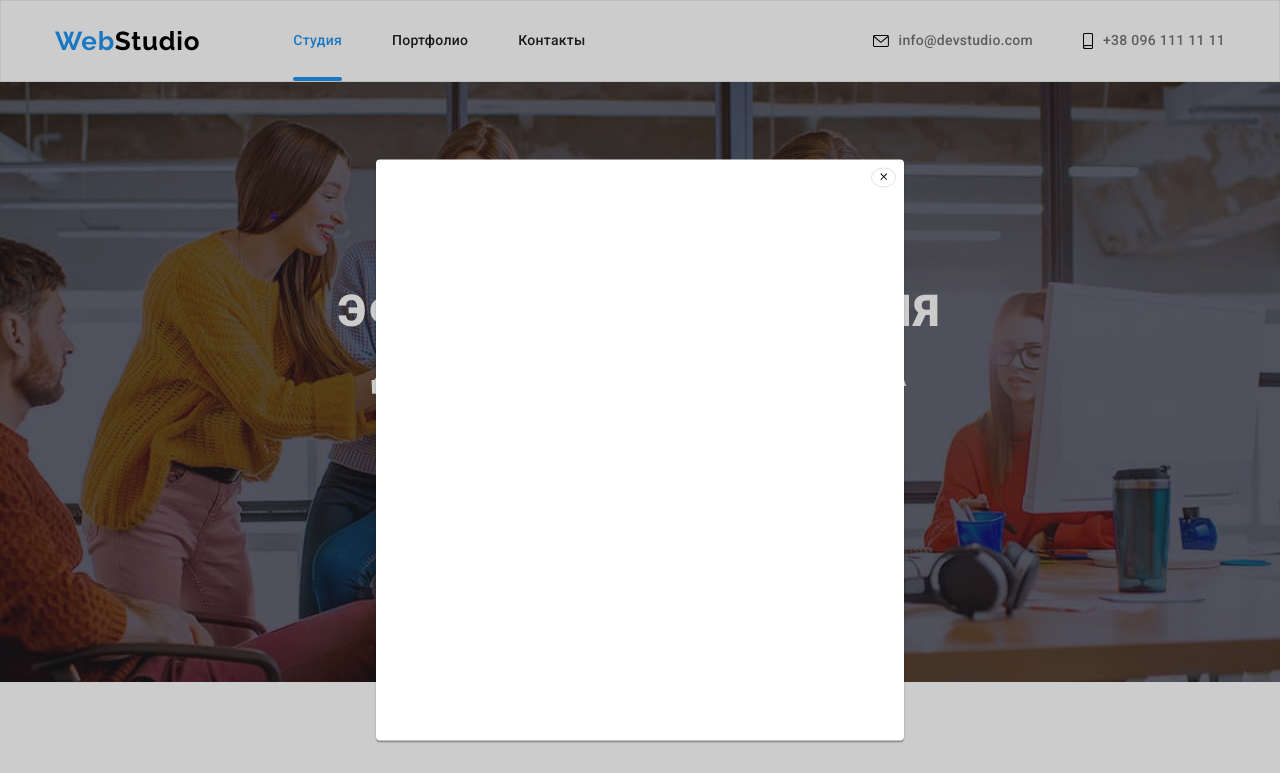
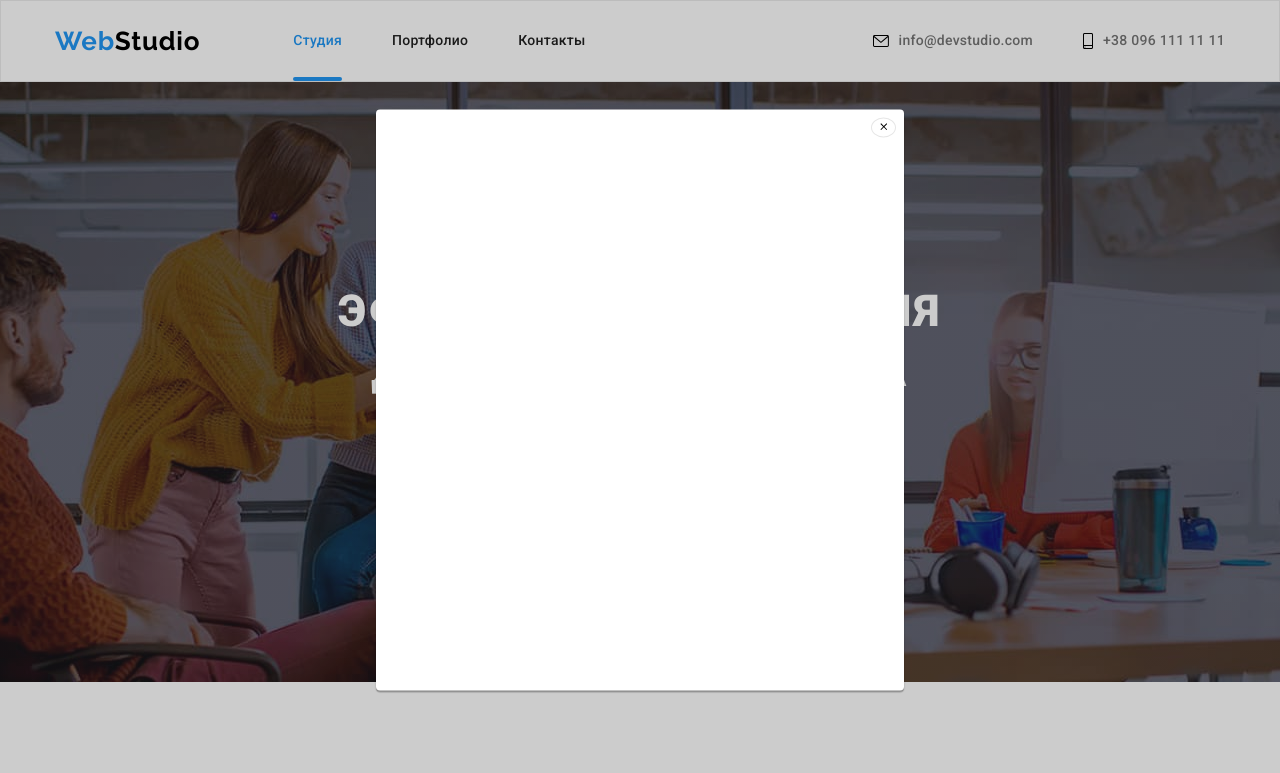
Before and after one commit to AlexandrZdyr/go-it-markup-hw-05, a plain HTML site: page index.html in a window 1280 px wide. Both pictures are taken after a click on the button "Заказать услугу". Shown: the top 773 px of the page. Drawn offline with nearby package versions, Linux system fonts and the light colour scheme.

Commit message:
goit-markup-hw-05

```diff
--- a/style.css
+++ b/style.css
@@ -684,10 +684,12 @@ transform: translateY(0);
 
 .backdrop {
     width: 100%;
-    height: 1000%;
+    height: 100%;
     background: rgba(0, 0, 0, 0.2);
     position: fixed ;
     top: 0%;
+    left: 0%;
+    opacity: 1;
     transition: opacity 300ms, visibility 300ms;
 }
 
@@ -702,10 +704,9 @@ transform: translateY(0);
     box-shadow: 0px 1px 3px rgba(0, 0, 0, 0.12), 0px 1px 1px rgba(0, 0, 0, 0.14), 0px 2px 1px rgba(0, 0, 0, 0.2);
     border-radius: 4px;
     position: absolute;
-    top: 450px;
+    top: 50%;
     left: 50%;
     transform: translate(-50%, -50%) scale(1);
-    transition: transform 250ms cubic-bezier(0.4, 0, 0.2, 1);
 }
 
 .modal-close-btn {
```
Also changed, not shown: index.html (indentation only), 1 other file.
